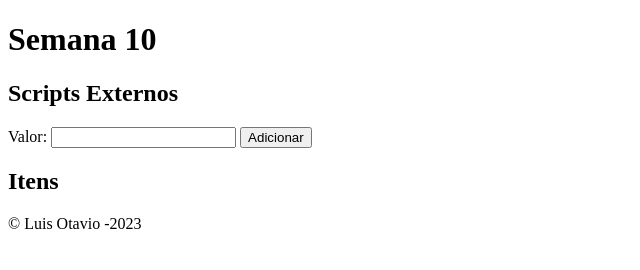
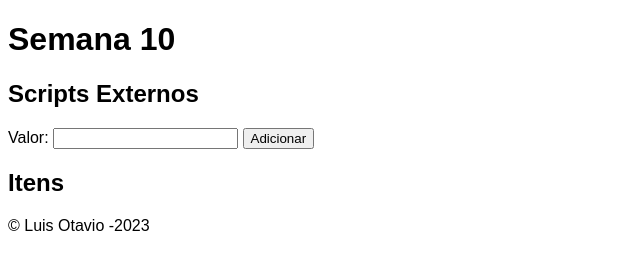
Before and after one commit to ufjf-dcc121/ufjf-dcc121-2023-1-atv10-luiso473, a plain HTML site: page index.html in a window 1280 px wide. Shown: the whole page, without its empty margins (0-640 px from the left). Drawn offline with Linux system fonts and the light colour scheme.

Commit message:
add arquivo de estilo

```diff
--- /dev/null
+++ b/estilo.css
@@ -0,0 +1,6 @@
+html {
+    font-family: Arial, Helvetica, sans-serif;
+}
+main {
+
+}
--- a/index.html
+++ b/index.html
@@ -4,6 +4,7 @@
     <meta charset="UTF-8">
     <meta http-equiv="X-UA-Compatible" content="IE=edge">
     <meta name="viewport" content="width=device-width, initial-scale=1.0">
+    <link rel="stylesheet" href="estilo.css" />
     <title>Semana 10</title>
 </head>
 <body>
```
